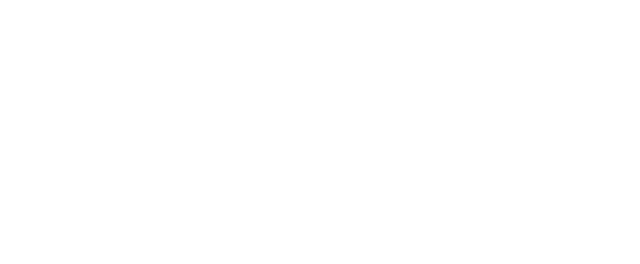
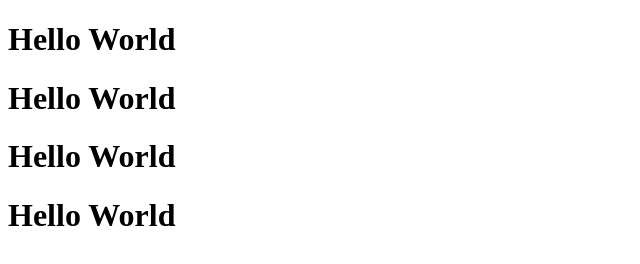
Before and after one commit to VaibhavBedarkar/mmp, a plain HTML site: page demo.html in a window 1280 px wide. Shown: the whole page, without its empty margins (0-640 px from the left). Drawn offline with Linux system fonts and the light colour scheme.

Commit message:
added tags

```diff
--- a/demo.html
+++ b/demo.html
@@ -3,9 +3,13 @@
 <head>
     <meta charset="UTF-8">
     <meta name="viewport" content="width=device-width, initial-scale=1.0">
-    <title>Document</title>
+    <title>Demo updated</title>
 </head>
 <body>
+    <h1>Hello World</h1>
+    <h1>Hello World</h1>
+    <h1>Hello World</h1>
+    <h1>Hello World</h1>
 
 </body>
 </html>
```
